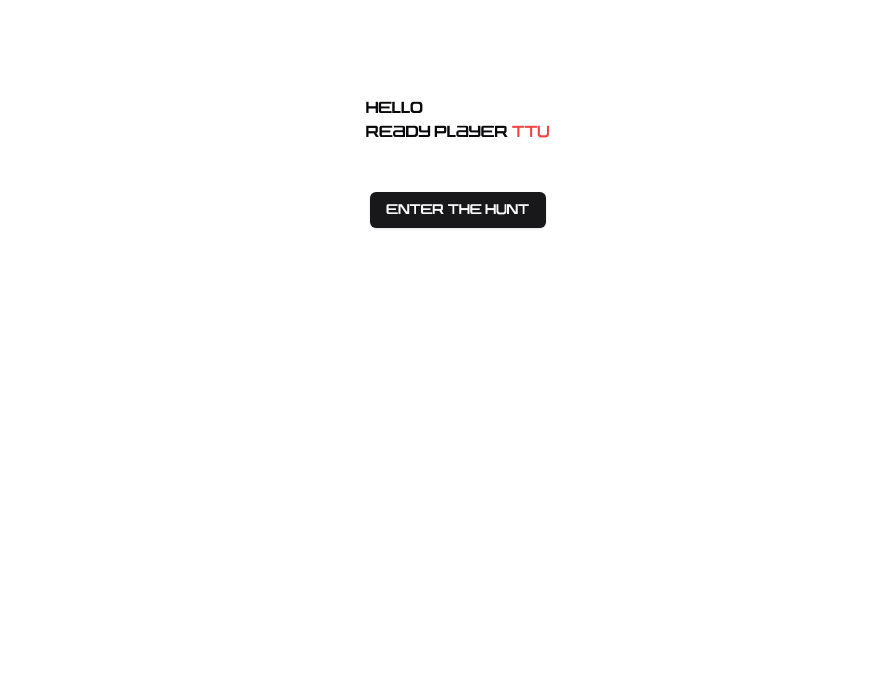
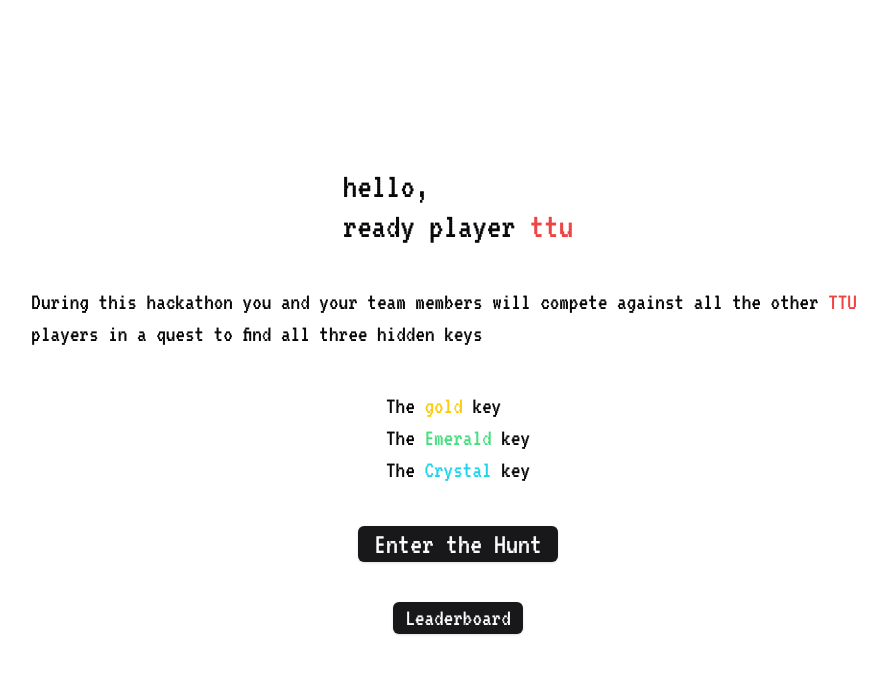
Before and after one commit to axantillon/ready-player-ttu, a Next.js app: page / in a window 1280 px wide. Shown: the top 674 px of the page, without its empty margins (182-1069 px from the left). Built offline with nearby package versions, Linux system fonts and the light colour scheme.

Commit message:
add pretty changes

```diff
--- a/package.json
+++ b/package.json
@@ -20,6 +20,7 @@
     "@supabase/supabase-js": "^2.38.0",
     "class-variance-authority": "^0.7.0",
     "clsx": "^2.0.0",
+    "luxon": "^3.4.3",
     "next": "13.5.4",
     "next-auth": "^4.23.2",
     "react": "^18",
--- a/src/app/hunt/layout.tsx
+++ b/src/app/hunt/layout.tsx
@@ -1,5 +1,6 @@
 import UserCard from "@/components/UserCard"
 import AuthProvider from "@/lib/providers/authProvider"
+import Link from "next/link"
 
 
 export default function HuntLayout({
@@ -10,10 +11,10 @@ export default function HuntLayout({
   return (
     <AuthProvider>
       <div className="flex flex-col w-screen h-screen">
-        <div className="w-full h-24 px-4 py-2 flex items-center justify-between">
-          <div className="">
-
-          </div>
+        <div className="w-full h-28 px-4 py-2 flex items-center justify-between">
+          <Link href={'/'}>
+            <span className="text-2xl">hello, <br/> ready player <span className="text-red-500">ttu</span></span>
+          </Link>
           <UserCard compact={true} />
         </div>
         {children}
--- a/src/app/hunt/page.tsx
+++ b/src/app/hunt/page.tsx
@@ -6,11 +6,11 @@ export default function Hunt() {
 
 
     return (
-        <div className="w-full h-full px-12 flex">
+        <div className="w-full h-full px-12 mt-8 flex space-x-6">
             <div className="">
                 <UserCard />
             </div>
-            <div className="flex-1 h-full pl-12 pb-24">
+            <div className="flex-1 h-full pb-24">
                 <KeyOverview />
             </div>
         </div>
--- a/src/app/layout.tsx
+++ b/src/app/layout.tsx
@@ -1,10 +1,12 @@
+import { cn } from '@/lib/utils/cn'
 import '@/styles/globals.css'
 import type { Metadata } from 'next'
-import localFont from 'next/font/local'
+import { VT323 } from 'next/font/google'
 
-const font = localFont({
-  src: '../lib/assets/font/rdp.ttf',
-  display: 'swap'
+const font = VT323({
+  weight: '400',
+  subsets: ['latin'],
+  display: 'swap',
 })
 
 export const metadata: Metadata = {
@@ -19,7 +21,7 @@ export default function RootLayout({
 }) {
   return (
     <html lang="en">
-      <body className={font.className}>{children}</body>
+      <body className={cn(font.className, 'text-lg')}>{children}</body>
     </html>
   )
 }
--- a/src/app/page.tsx
+++ b/src/app/page.tsx
@@ -3,11 +3,23 @@ import Link from "next/link";
 
 export default function Home() {
   return (
-    <main className="flex min-h-screen flex-col items-center space-y-12 p-24">
-      <span>hello, <br/> ready player <span className="text-red-500">ttu</span></span>
+    <main className="flex min-h-screen flex-col items-center justify-center space-y-10">
+      <span className="text-2xl">hello, <br/> ready player <span className="text-red-500">ttu</span></span>
+
+      <span className="w-2/3">During this hackathon you and your team members will compete against all the other <span className="text-red-500">TTU</span> players in a quest to find all three hidden keys</span>
+
+      <ol>
+        <ul>The <span className="text-yellow-400">gold</span> key </ul>
+        <ul>The <span className="text-green-400">Emerald</span> key </ul>
+        <ul>The <span className="text-cyan-400">Crystal</span> key </ul>
+      </ol>
 
       <Link href="/hunt">
-        <Button> Enter the Hunt </Button>
+        <Button className="text-xl"> Enter the Hunt </Button>
+      </Link>
+
+      <Link href="/leaderboard">
+        <Button size={'sm'}> Leaderboard </Button>
       </Link>
     </main>
   )
--- a/src/components/KeyOverview.tsx
+++ b/src/components/KeyOverview.tsx
@@ -1,12 +1,14 @@
 'use client'
-import { useSession } from 'next-auth/react'
-import { FC, useEffect, useState } from 'react'
-import { Button } from './ui/button'
-import { useRouter } from 'next/navigation'
+import { DateTime } from "luxon"
+import { useSession } from "next-auth/react"
+import { useRouter } from "next/navigation"
+import { FC, useEffect, useState } from "react"
+import { Button } from "./ui/button"
+import { cn } from "@/lib/utils/cn"
 
-interface KeyOverviewProps {
 
-}
+const startTime = DateTime.fromISO(process.env.NEXT_PUBLIC_HACKATHON_START || '')
+const endTime = DateTime.fromISO(process.env.NEXT_PUBLIC_HACKATHON_END || '')
 
 interface Keys {
     goldKey: boolean,
@@ -14,7 +16,7 @@ interface Keys {
     crystalKey: boolean,
 }
 
-const KeyOverview: FC<KeyOverviewProps> = ({  }) => {
+const KeyOverview: FC = ({}) => {
 
     const { status } = useSession()
     const [keys, setKeys] = useState<Keys | null>(null)
@@ -30,20 +32,26 @@ const KeyOverview: FC<KeyOverviewProps> = ({  }) => {
         }
     }, [keys, status])
 
-    if (status === 'unauthenticated' || status === 'loading') return (
-        <div className={'w-full h-full p-8 bg-black/25 rounded-md'}>
-            <span>First Log In!</span>
-        </div>
-    )
-
-    if (keys === null) return (
-        <div className={'w-full h-full p-8 bg-black/25 rounded-md'}>
-            <span>Loading...</span>
-        </div>
-    )
+    const hackathonStarted = DateTime.now() > startTime
+    const hackathonUntilStart = DateTime.now().diff(startTime, 'hours')
+    const hackathonEnded = DateTime.now() > endTime
+    const hackathonUntilEnd = DateTime.now().diff(endTime, 'hours')
 
     return (
-        <div className={'w-full h-full p-8 flex flex-col space-y-8 rounded-md'}>
+        <div className={'relative w-full h-full px-8 flex flex-col items-center space-y-8 rounded-md'}>
+
+            {(status === 'unauthenticated' || status === 'loading' || !hackathonStarted || hackathonEnded) &&
+                <div className="absolute w-full h-full z-10 flex items-center justify-center bg-black/30 rounded-md">
+                    <div className="p-20 rounded-lg bg-white">
+                        {status !== 'authenticated' ?
+                            <span>First Log In!</span>
+                        :<>
+                            {!hackathonStarted && <span>Hackathon starts in {hackathonUntilStart.hours} hours</span>}
+                            {hackathonEnded && <span>Hackathon ended {hackathonUntilEnd.hours} hours ago</span>}
+                        </>}
+                    </div>
+                </div>
+            }
 
             <div className="flex items-center justify-between w-full h-20 px-6 border rounded-md">
                 <div className="">
@@ -53,7 +61,7 @@ const KeyOverview: FC<KeyOverviewProps> = ({  }) => {
                     {keys?.goldKey ?
                         <Button>Got it!</Button>
                     :
-                        <Button onClick={() => router.push('/hunt/gold')} className='bg-green-500 hover:bg-green-600'>Hunt</Button>
+                        <Button onClick={() => router.push('/hunt/gold')} className='bg-yellow-400 hover:bg-yellow-500'>Hunt</Button>
                     }
                 </div>
             </div>
@@ -66,7 +74,7 @@ const KeyOverview: FC<KeyOverviewProps> = ({  }) => {
                     {keys?.emeraldKey ?
                         <Button>Got it!</Button>
                     :
-                        <Button disabled={!keys?.goldKey} onClick={() => router.push('/hunt/emerald')} className='bg-green-500 hover:bg-green-600'>Hunt</Button>
+                        <Button disabled={!keys?.goldKey} onClick={() => router.push('/hunt/emerald')} className={cn('bg-green-400 hover:bg-green-500', !keys?.goldKey && 'cursor-not-allowed')}>Hunt</Button>
                     }
                 </div>
             </div>
@@ -79,7 +87,7 @@ const KeyOverview: FC<KeyOverviewProps> = ({  }) => {
                     {keys?.crystalKey ?
                         <Button>Got it!</Button>
                     :
-                        <Button disabled={!keys?.emeraldKey} onClick={() => router.push('/hunt/crystal')} className='bg-green-500 hover:bg-green-600'>Hunt</Button>
+                        <Button disabled={!keys?.emeraldKey} onClick={() => router.push('/hunt/crystal')} className={cn('bg-cyan-400 hover:bg-cyan-500', !keys?.emeraldKey && 'cursor-not-allowed')}>Hunt</Button>
                     }
                 </div>
             </div>
--- a/src/components/Leaderboard.tsx
+++ b/src/components/Leaderboard.tsx
@@ -20,18 +20,19 @@ const Leaderboard: FC<LeaderboardProps> = ({ serverTeams }) => {
                 schema: 'public',
                 table: 'User'
             }, payload => {
-                const mergedTeams: User[] = teams.includes(payload.new as User)
-                    ?
-                        [...teams, payload.new as User]
-                    :
-                        teams.map(team => {
+                switch (payload.eventType) {
+                    case 'INSERT':
+                        setTeams([...teams, payload.new as User])
+                        break;
+                    case 'UPDATE':
+                        setTeams(teams.map(team => {
                             if (team.id === (payload.new as any).id) {
                                 return payload.new as User
                             }
                             return team
-                        })
-                    ;
-                setTeams(mergedTeams)
+                        }))
+                        break;
+                }
             }).subscribe()
 
         return () => {
--- a/src/components/UserCard.tsx
+++ b/src/components/UserCard.tsx
@@ -6,6 +6,7 @@ import { MiniTeamMembers, TeamMembers } from './TeamMembers';
 import { Avatar, AvatarFallback, AvatarImage } from './ui/avatar';
 import { Button } from './ui/button';
 import { DropdownMenu, DropdownMenuContent, DropdownMenuLabel, DropdownMenuSeparator, DropdownMenuTrigger } from './ui/dropdown-menu';
+import { cn } from '@/lib/utils/cn';
 
 interface UserCardProps {
   compact?: boolean;
@@ -41,11 +42,12 @@ const UserCard: FC<UserCardProps> = ({ compact = false }) => {
                             </div>
                             {!compact && <>
                                 <TeamMembers leaderEmail={session?.user?.email!!} />
+                                <span className='w-96 text-start pt-6'>Be sure to add all your team members before the hackahton ends!</span>
                             </>}
                         </div>
                     </DropdownMenuTrigger>
                 :
-                    <Button className='w-96' onClick={(e) => {signIn("google")}}>Log In</Button>
+                    <Button className={cn('w-96 mt-8', compact && 'mt-0')} onClick={() => {signIn("google")}}>Log In</Button>
                 }
             </div>
             {compact &&
--- a/tailwind.config.ts
+++ b/tailwind.config.ts
@@ -2,11 +2,11 @@
 module.exports = {
   darkMode: ["class"],
   content: [
-    './pages/**/*.{ts,tsx}',
-    './components/**/*.{ts,tsx}',
-    './app/**/*.{ts,tsx}',
-    './src/**/*.{ts,tsx}',
-	],
+    "./pages/**/*.{ts,tsx}",
+    "./components/**/*.{ts,tsx}",
+    "./app/**/*.{ts,tsx}",
+    "./src/**/*.{ts,tsx}",
+  ],
   theme: {
     container: {
       center: true,
@@ -14,6 +14,13 @@ module.exports = {
       screens: {
         "2xl": "1400px",
       },
+    },
+    fontSize: {
+      "sm": ["1.125rem", { lineHeight: "1.75rem" }],
+      "base": ["1.25rem", { lineHeight: "1.75rem" }],
+      "lg": ["1.5rem", { lineHeight: "2rem" }],
+      "xl": ["1.875rem", { lineHeight: "2.25rem" }],
+      "2xl": ["2.25rem", { lineHeight: "2.5rem" }],
     },
     extend: {
       colors: {
@@ -73,4 +80,4 @@ module.exports = {
     },
   },
   plugins: [require("tailwindcss-animate")],
-}
+};
```
Also changed, not shown: 1 other file (tests, documents, lock files or other folders). Lines whose indentation alone changed are shown as unchanged.
